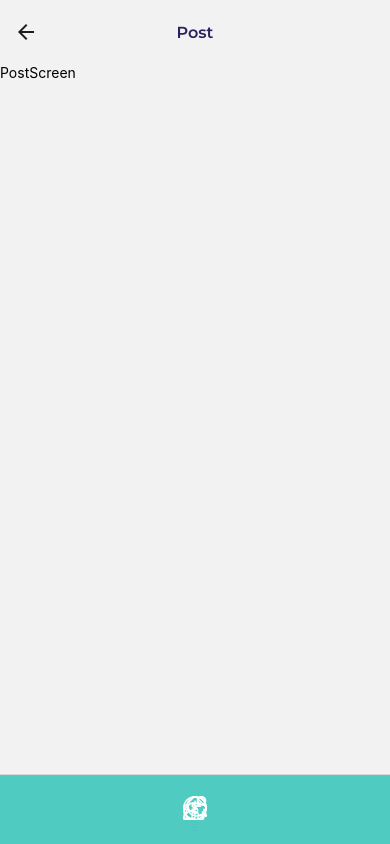
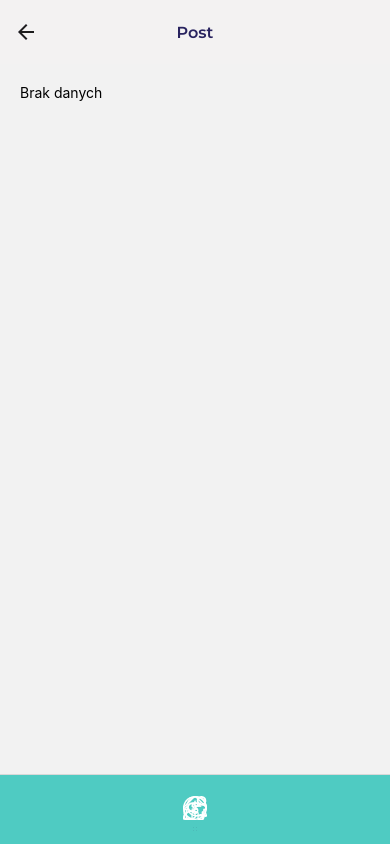
Before and after one commit to LukasMod/lm-feed, a React Native app: screen /Post in a window 390 px wide. Built offline with nearby package versions, Linux system fonts and the light colour scheme.

Commit message:
Add post screen

```diff
--- a/src/components/post/post-item.tsx
+++ b/src/components/post/post-item.tsx
@@ -9,12 +9,13 @@ import {
   tpMediumPrimaryM,
   tpMediumTextM,
 } from '../../theme'
-import { IPost } from '../../types'
+import { HomeScreenNavProp, IPost } from '../../types'
 import { metrics, formatDateString } from '../../utils'
 import { Icon } from '../icon/icon'
 import { icons, Icons } from '../icon/icons'
 import { ImageUser } from '../image/image-user'
 import { observer } from 'mobx-react-lite'
+import { useNavigation } from '@react-navigation/native'
 
 const CONTAINER: ViewStyle = {
   marginVertical: 15,
@@ -70,11 +71,14 @@ const DESCRIPTION_MORE_TEXT: TextStyle = {
 
 export interface IPostItem {
   item: IPost
+  open?: boolean
 }
 
-export const PostItem = observer(({ item }: IPostItem) => {
+export const PostItem = observer(({ item, open }: IPostItem) => {
+  const navigation = useNavigation<HomeScreenNavProp>()
+
   const onPressMore = () => {
-    console.log('onPressMore', item.title, item.id)
+    navigation.navigate('Post', { postId: item.id })
   }
   const onPressLike = () => {
     console.log('onPressLike', item.title, item.id)
@@ -98,14 +102,16 @@ export const PostItem = observer(({ item }: IPostItem) => {
         />
       </View>
       <View style={DESCRIPTION_CONTAINER}>
-        <Text style={DESCRIPTION_TEXT} numberOfLines={2}>
+        <Text style={DESCRIPTION_TEXT} numberOfLines={open ? undefined : 2}>
           {item.description}
         </Text>
         <View style={DESCRIPTION_FOOTER_CONTAINER}>
           <Text style={DESCRIPTION_DATE_TEXT}>{formatDateString(item.date)}</Text>
-          <TouchableOpacity onPress={onPressMore} activeOpacity={metrics.activeOpacity}>
-            <Text style={DESCRIPTION_MORE_TEXT}>Więcej</Text>
-          </TouchableOpacity>
+          {!open && (
+            <TouchableOpacity onPress={onPressMore} activeOpacity={metrics.activeOpacity}>
+              <Text style={DESCRIPTION_MORE_TEXT}>Więcej</Text>
+            </TouchableOpacity>
+          )}
         </View>
       </View>
     </View>
--- a/src/screens/post-screen.tsx
+++ b/src/screens/post-screen.tsx
@@ -1,22 +1,42 @@
-import { useNavigation } from '@react-navigation/native'
-import { StatusBar } from 'expo-status-bar'
+import { useNavigation, useRoute } from '@react-navigation/native'
 import React from 'react'
-import { Text, View } from 'react-native'
-import { PostScreenNavProp } from '../types/navigation'
+import { View, ViewStyle, Text, TextStyle } from 'react-native'
+import { PostItem } from '../components'
+import { spacing } from '../theme'
+import { PostScreenNavProp, PostScreenRouteProp } from '../types/navigation'
 import { observer } from 'mobx-react-lite'
+
+import { useStores } from '../hooks'
+
+const FULL: ViewStyle = {
+  flex: 1,
+  padding: spacing.screen,
+}
+const TEXT_NO_DATA: TextStyle = {
+  padding: spacing.screen,
+}
 
 export const PostScreen = observer(() => {
   const navigation = useNavigation<PostScreenNavProp>()
+  const route = useRoute<PostScreenRouteProp>()
+
+  const postId = route.params?.postId || ''
+
+  const {
+    stores: {
+      postStore: { posts },
+    },
+  } = useStores()
+
+  const post = posts.find(p => p.id === postId)
+
+  if (!post) {
+    return <Text style={TEXT_NO_DATA}>Brak danych</Text>
+  }
 
   return (
-    <View>
-      <Text
-        onPress={() => {
-          navigation.navigate('Home')
-        }}>
-        PostScreen
-      </Text>
-      <StatusBar style="auto" />
+    <View style={FULL}>
+      <PostItem item={post} open/>
     </View>
   )
 })
--- a/src/types/navigation.ts
+++ b/src/types/navigation.ts
@@ -1,3 +1,4 @@
+import { RouteProp } from '@react-navigation/native'
 import { NativeStackNavigationProp } from '@react-navigation/native-stack'
 
 export type BottomTabNavigatorParamList = {
@@ -9,7 +10,7 @@ export type BottomTabNavigatorParamList = {
 export type HomeStackNavigatorParamList = {
   Home: undefined
   CreatePost: undefined
-  Post: undefined
+  Post: { postId: string }
 }
 
 export type HomeScreenNavProp = NativeStackNavigationProp<HomeStackNavigatorParamList, 'Home'>
@@ -18,3 +19,4 @@ export type CreatePostScreenNavProp = NativeStackNavigationProp<
   'CreatePost'
 >
 export type PostScreenNavProp = NativeStackNavigationProp<HomeStackNavigatorParamList, 'Post'>
+export type PostScreenRouteProp = RouteProp<HomeStackNavigatorParamList, 'Post'>
```
